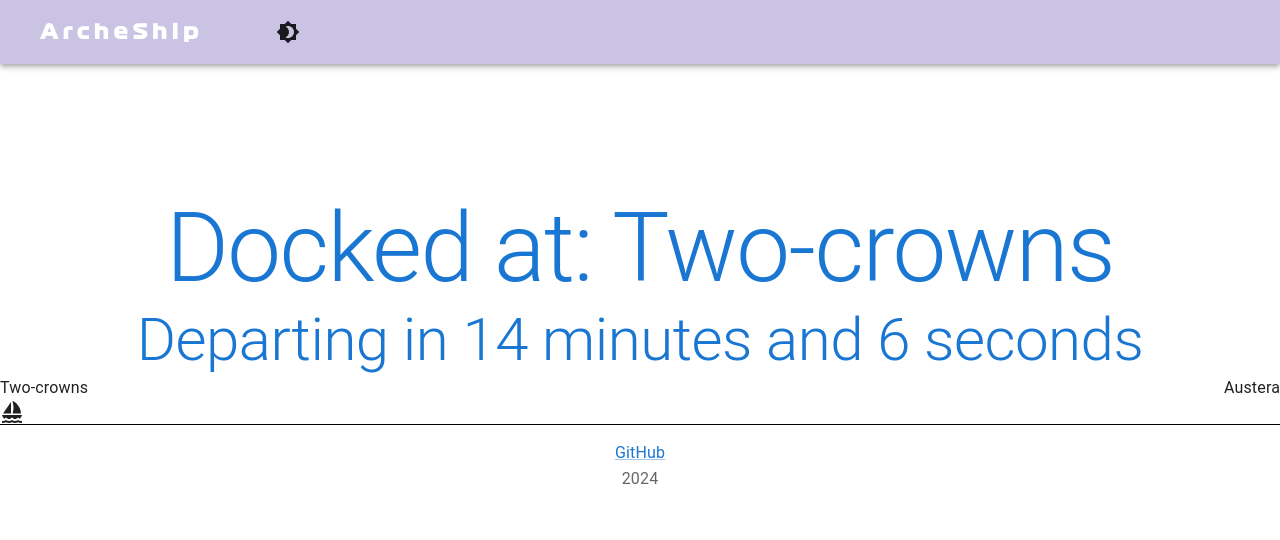
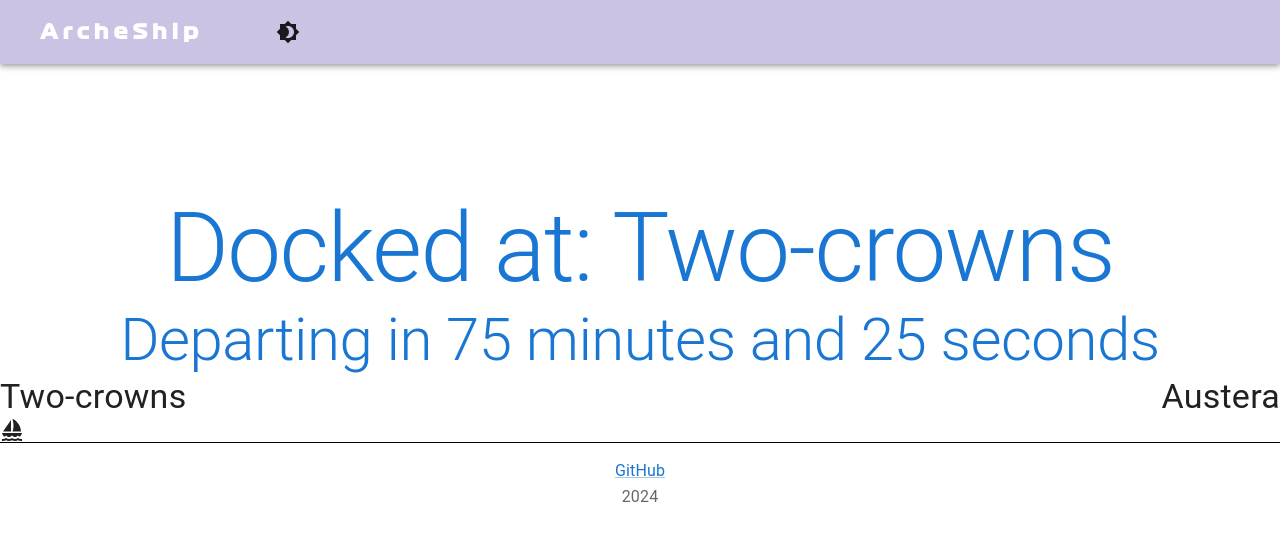
Before and after one commit to emnordi/archeship, a React (Create React App) app: page / in a window 1280 px wide. Shown: the top 540 px of the page. Built offline with nearby package versions, Linux system fonts and the light colour scheme.

Commit message:
Update timing

```diff
--- a/src/pages/MainPage.tsx
+++ b/src/pages/MainPage.tsx
@@ -13,10 +13,10 @@ interface Props {
 
 const MainPage = ({ theme }: Props) => {
   //Settings to generate correct time and place
-  const startingLocation: ShipLocation = ShipLocation.AUSTERA;
-  const otherLocation: ShipLocation = ShipLocation.TWO_CROWNS;
-  const reportedTimeFromString = new Date('2024-03-02T22:49');
-  const reportedBuffTimer = getTimeInseconds(1, 40);
+  const startingLocation: ShipLocation = ShipLocation.TWO_CROWNS;
+  const otherLocation: ShipLocation = ShipLocation.AUSTERA;
+  const reportedTimeFromString = new Date('2024-03-06T18:48');
+  const reportedBuffTimer = getTimeInseconds(16, 54);
 
   const [shipStatus, setShipStatus] = useState<ShipStatus>(ShipStatus.DOCKED);
   const [shipLocation, setShipLocation] = useState<ShipLocation>(startingLocation);
@@ -107,8 +107,10 @@ const MainPage = ({ theme }: Props) => {
         {shipStatus === ShipStatus.TRAVELLING && <Travel location={shipLocation} timeLeft={timeLeft} />}
         {shipStatus === ShipStatus.DOCKED && <Docked location={shipLocation} timeLeft={timeLeft} />}
         <Box sx={{ display: 'flex' }}>
-          <Typography>{ShipLocation.TWO_CROWNS}</Typography>
-          <Typography sx={{ marginLeft: 'auto' }}>{ShipLocation.AUSTERA}</Typography>
+          <Typography variant="h4">{ShipLocation.TWO_CROWNS}</Typography>
+          <Typography variant="h4" sx={{ marginLeft: 'auto' }}>
+            {ShipLocation.AUSTERA}
+          </Typography>
         </Box>
         <Box sx={{ width: `${shipPeretage}%`, display: 'flex' }}>
           <SailingIcon
--- a/src/util/timeHelpers.ts
+++ b/src/util/timeHelpers.ts
@@ -12,7 +12,7 @@ export function minutesAndSeconds(seconds: number) {
 }
 
 export function getTravelTime(startLocation: ShipLocation) {
-  return startLocation === ShipLocation.AUSTERA ? getTimeInseconds(10, 22) : getTimeInseconds(10, 48);
+  return startLocation === ShipLocation.AUSTERA ? getTimeInseconds(10, 21) : getTimeInseconds(10, 48);
 }
 
 export function oppositeLocation(startLocation: ShipLocation) {
```
